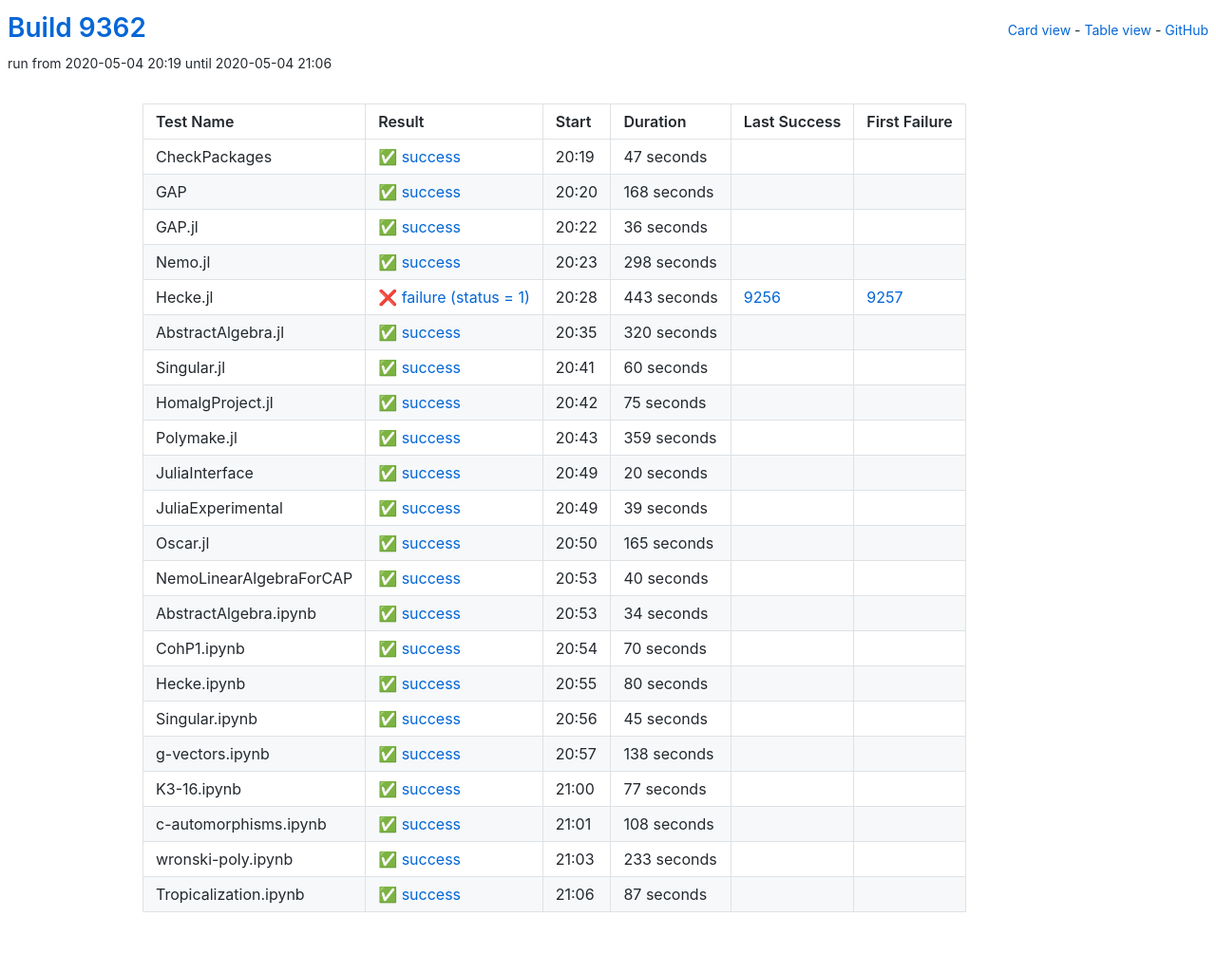
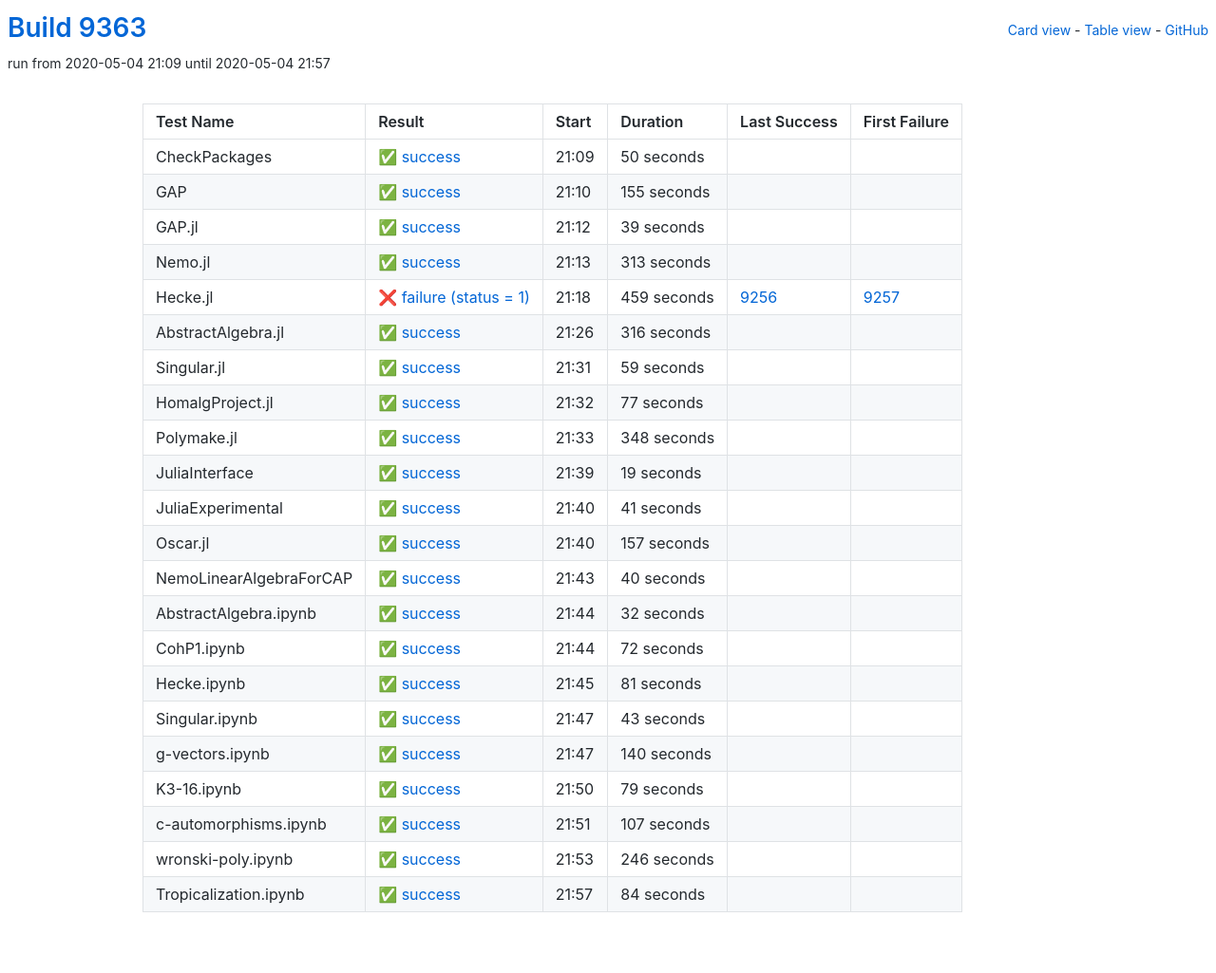
Before and after one commit to oscar-system/oscar-ci-status, a Jekyll site: the page built from table.html, in a window 1280 px wide. Shown: the whole page at 95% size. Built offline with Jekyll 4.4.1, drawn with Linux system fonts in a browser that asks for light colours.

Commit message:
Build 9363

```diff
--- a/_data/ci.yml
+++ b/_data/ci.yml
@@ -1,115 +1,27 @@
-build: 9362
-build_url: https://oscarci.mathematik.uni-kl.de/job/oscar/9362/
+build: 9363
+build_url: https://oscarci.mathematik.uni-kl.de/job/oscar/9363/
 job: oscar
 tests:
-- duration: 47
+- duration: 50
   exitcode: 0
   first_failure: false
   first_failure_url: null
   last_success: false
   last_success_url: null
-  log: https://oscarci.mathematik.uni-kl.de/job/oscar/9362/artifact/logs/build-9362/CheckPackages.log
+  log: https://oscarci.mathematik.uni-kl.de/job/oscar/9363/artifact/logs/build-9363/CheckPackages.log
   name: CheckPackages
-  start: 2020-05-04 20:19
+  start: 2020-05-04 21:09
   status: success
   success: true
-- duration: 168
+- duration: 155
   exitcode: 0
   first_failure: false
   first_failure_url: null
   last_success: false
   last_success_url: null
-  log: https://oscarci.mathematik.uni-kl.de/job/oscar/9362/artifact/logs/build-9362/GAP.log
+  log: https://oscarci.mathematik.uni-kl.de/job/oscar/9363/artifact/logs/build-9363/GAP.log
   name: GAP
-  start: 2020-05-04 20:20
-  status: success
-  success: true
-- duration: 36
-  exitcode: 0
-  first_failure: false
-  first_failure_url: null
-  last_success: false
-  last_success_url: null
-  log: https://oscarci.mathematik.uni-kl.de/job/oscar/9362/artifact/logs/build-9362/GAP.jl.log
-  name: GAP.jl
-  start: 2020-05-04 20:22
-  status: success
-  success: true
-- duration: 298
-  exitcode: 0
-  first_failure: false
-  first_failure_url: null
-  last_success: false
-  last_success_url: null
-  log: https://oscarci.mathematik.uni-kl.de/job/oscar/9362/artifact/logs/build-9362/Nemo.jl.log
-  name: Nemo.jl
-  start: 2020-05-04 20:23
-  status: success
-  success: true
-- duration: 443
-  exitcode: 1
-  first_failure: 9257
-  first_failure_url: https://oscarci.mathematik.uni-kl.de/job/oscar/9257/
-  last_success: 9256
-  last_success_url: https://oscarci.mathematik.uni-kl.de/job/oscar/9256/
-  log: https://oscarci.mathematik.uni-kl.de/job/oscar/9362/artifact/logs/build-9362/Hecke.jl.log
-  name: Hecke.jl
-  start: 2020-05-04 20:28
-  status: failure
-  success: false
-- duration: 320
-  exitcode: 0
-  first_failure: false
-  first_failure_url: null
-  last_success: false
-  last_success_url: null
-  log: https://oscarci.mathematik.uni-kl.de/job/oscar/9362/artifact/logs/build-9362/AbstractAlgebra.jl.log
-  name: AbstractAlgebra.jl
-  start: 2020-05-04 20:35
-  status: success
-  success: true
-- duration: 60
-  exitcode: 0
-  first_failure: false
-  first_failure_url: null
-  last_success: false
-  last_success_url: null
-  log: https://oscarci.mathematik.uni-kl.de/job/oscar/9362/artifact/logs/build-9362/Singular.jl.log
-  name: Singular.jl
-  start: 2020-05-04 20:41
-  status: success
-  success: true
-- duration: 75
-  exitcode: 0
-  first_failure: false
-  first_failure_url: null
-  last_success: false
-  last_success_url: null
-  log: https://oscarci.mathematik.uni-kl.de/job/oscar/9362/artifact/logs/build-9362/HomalgProject.jl.log
-  name: HomalgProject.jl
-  start: 2020-05-04 20:42
-  status: success
-  success: true
-- duration: 359
-  exitcode: 0
-  first_failure: false
-  first_failure_url: null
-  last_success: false
-  last_success_url: null
-  log: https://oscarci.mathematik.uni-kl.de/job/oscar/9362/artifact/logs/build-9362/Polymake.jl.log
-  name: Polymake.jl
-  start: 2020-05-04 20:43
-  status: success
-  success: true
-- duration: 20
-  exitcode: 0
-  first_failure: false
-  first_failure_url: null
-  last_success: false
-  last_success_url: null
-  log: https://oscarci.mathematik.uni-kl.de/job/oscar/9362/artifact/logs/build-9362/JuliaInterface.log
-  name: JuliaInterface
-  start: 2020-05-04 20:49
+  start: 2020-05-04 21:10
   status: success
   success: true
 - duration: 39
@@ -118,20 +30,108 @@ tests:
   first_failure_url: null
   last_success: false
   last_success_url: null
-  log: https://oscarci.mathematik.uni-kl.de/job/oscar/9362/artifact/logs/build-9362/JuliaExperimental.log
-  name: JuliaExperimental
-  start: 2020-05-04 20:49
+  log: https://oscarci.mathematik.uni-kl.de/job/oscar/9363/artifact/logs/build-9363/GAP.jl.log
+  name: GAP.jl
+  start: 2020-05-04 21:12
   status: success
   success: true
-- duration: 165
+- duration: 313
   exitcode: 0
   first_failure: false
   first_failure_url: null
   last_success: false
   last_success_url: null
-  log: https://oscarci.mathematik.uni-kl.de/job/oscar/9362/artifact/logs/build-9362/Oscar.jl.log
+  log: https://oscarci.mathematik.uni-kl.de/job/oscar/9363/artifact/logs/build-9363/Nemo.jl.log
+  name: Nemo.jl
+  start: 2020-05-04 21:13
+  status: success
+  success: true
+- duration: 459
+  exitcode: 1
+  first_failure: 9257
+  first_failure_url: https://oscarci.mathematik.uni-kl.de/job/oscar/9257/
+  last_success: 9256
+  last_success_url: https://oscarci.mathematik.uni-kl.de/job/oscar/9256/
+  log: https://oscarci.mathematik.uni-kl.de/job/oscar/9363/artifact/logs/build-9363/Hecke.jl.log
+  name: Hecke.jl
+  start: 2020-05-04 21:18
+  status: failure
+  success: false
+- duration: 316
+  exitcode: 0
+  first_failure: false
+  first_failure_url: null
+  last_success: false
+  last_success_url: null
+  log: https://oscarci.mathematik.uni-kl.de/job/oscar/9363/artifact/logs/build-9363/AbstractAlgebra.jl.log
+  name: AbstractAlgebra.jl
+  start: 2020-05-04 21:26
+  status: success
+  success: true
+- duration: 59
+  exitcode: 0
+  first_failure: false
+  first_failure_url: null
+  last_success: false
+  last_success_url: null
+  log: https://oscarci.mathematik.uni-kl.de/job/oscar/9363/artifact/logs/build-9363/Singular.jl.log
+  name: Singular.jl
+  start: 2020-05-04 21:31
+  status: success
+  success: true
+- duration: 77
+  exitcode: 0
+  first_failure: false
+  first_failure_url: null
+  last_success: false
+  last_success_url: null
+  log: https://oscarci.mathematik.uni-kl.de/job/oscar/9363/artifact/logs/build-9363/HomalgProject.jl.log
+  name: HomalgProject.jl
+  start: 2020-05-04 21:32
+  status: success
+  success: true
+- duration: 348
+  exitcode: 0
+  first_failure: false
+  first_failure_url: null
+  last_success: false
+  last_success_url: null
+  log: https://oscarci.mathematik.uni-kl.de/job/oscar/9363/artifact/logs/build-9363/Polymake.jl.log
+  name: Polymake.jl
+  start: 2020-05-04 21:33
+  status: success
+  success: true
+- duration: 19
+  exitcode: 0
+  first_failure: false
+  first_failure_url: null
+  last_success: false
+  last_success_url: null
+  log: https://oscarci.mathematik.uni-kl.de/job/oscar/9363/artifact/logs/build-9363/JuliaInterface.log
+  name: JuliaInterface
+  start: 2020-05-04 21:39
+  status: success
+  success: true
+- duration: 41
+  exitcode: 0
+  first_failure: false
+  first_failure_url: null
+  last_success: false
+  last_success_url: null
+  log: https://oscarci.mathematik.uni-kl.de/job/oscar/9363/artifact/logs/build-9363/JuliaExperimental.log
+  name: JuliaExperimental
+  start: 2020-05-04 21:40
+  status: success
+  success: true
+- duration: 157
+  exitcode: 0
+  first_failure: false
+  first_failure_url: null
+  last_success: false
+  last_success_url: null
+  log: https://oscarci.mathematik.uni-kl.de/job/oscar/9363/artifact/logs/build-9363/Oscar.jl.log
   name: Oscar.jl
-  start: 2020-05-04 20:50
+  start: 2020-05-04 21:40
   status: success
   success: true
 - duration: 40
@@ -140,107 +140,107 @@ tests:
   first_failure_url: null
   last_success: false
   last_success_url: null
-  log: https://oscarci.mathematik.uni-kl.de/job/oscar/9362/artifact/logs/build-9362/NemoLinearAlgebraForCAP.log
+  log: https://oscarci.mathematik.uni-kl.de/job/oscar/9363/artifact/logs/build-9363/NemoLinearAlgebraForCAP.log
   name: NemoLinearAlgebraForCAP
-  start: 2020-05-04 20:53
+  start: 2020-05-04 21:43
   status: success
   success: true
-- duration: 34
+- duration: 32
   exitcode: 0
   first_failure: false
   first_failure_url: null
   last_success: false
   last_success_url: null
-  log: https://oscarci.mathematik.uni-kl.de/job/oscar/9362/artifact/logs/build-9362/AbstractAlgebra.ipynb.log
+  log: https://oscarci.mathematik.uni-kl.de/job/oscar/9363/artifact/logs/build-9363/AbstractAlgebra.ipynb.log
   name: AbstractAlgebra.ipynb
-  start: 2020-05-04 20:53
+  start: 2020-05-04 21:44
   status: success
   success: true
-- duration: 70
+- duration: 72
   exitcode: 0
   first_failure: false
   first_failure_url: null
   last_success: false
   last_success_url: null
-  log: https://oscarci.mathematik.uni-kl.de/job/oscar/9362/artifact/logs/build-9362/CohP1.ipynb.log
+  log: https://oscarci.mathematik.uni-kl.de/job/oscar/9363/artifact/logs/build-9363/CohP1.ipynb.log
   name: CohP1.ipynb
-  start: 2020-05-04 20:54
+  start: 2020-05-04 21:44
   status: success
   success: true
-- duration: 80
+- duration: 81
   exitcode: 0
   first_failure: false
   first_failure_url: null
   last_success: false
   last_success_url: null
-  log: https://oscarci.mathematik.uni-kl.de/job/oscar/9362/artifact/logs/build-9362/Hecke.ipynb.log
+  log: https://oscarci.mathematik.uni-kl.de/job/oscar/9363/artifact/logs/build-9363/Hecke.ipynb.log
   name: Hecke.ipynb
-  start: 2020-05-04 20:55
+  start: 2020-05-04 21:45
   status: success
   success: true
-- duration: 45
+- duration: 43
   exitcode: 0
   first_failure: false
   first_failure_url: null
   last_success: false
   last_success_url: null
-  log: https://oscarci.mathematik.uni-kl.de/job/oscar/9362/artifact/logs/build-9362/Singular.ipynb.log
+  log: https://oscarci.mathematik.uni-kl.de/job/oscar/9363/artifact/logs/build-9363/Singular.ipynb.log
   name: Singular.ipynb
-  start: 2020-05-04 20:56
+  start: 2020-05-04 21:47
   status: success
   success: true
-- duration: 138
+- duration: 140
   exitcode: 0
   first_failure: false
   first_failure_url: null
   last_success: false
   last_success_url: null
-  log: https://oscarci.mathematik.uni-kl.de/job/oscar/9362/artifact/logs/build-9362/g-vectors.ipynb.log
+  log: https://oscarci.mathematik.uni-kl.de/job/oscar/9363/artifact/logs/build-9363/g-vectors.ipynb.log
   name: g-vectors.ipynb
-  start: 2020-05-04 20:57
+  start: 2020-05-04 21:47
   status: success
   success: true
-- duration: 77
+- duration: 79
   exitcode: 0
   first_failure: false
   first_failure_url: null
   last_success: false
   last_success_url: null
-  log: https://oscarci.mathematik.uni-kl.de/job/oscar/9362/artifact/logs/build-9362/K3-16.ipynb.log
+  log: https://oscarci.mathematik.uni-kl.de/job/oscar/9363/artifact/logs/build-9363/K3-16.ipynb.log
   name: K3-16.ipynb
-  start: 2020-05-04 21:00
+  start: 2020-05-04 21:50
   status: success
   success: true
-- duration: 108
+- duration: 107
   exitcode: 0
   first_failure: false
   first_failure_url: null
   last_success: false
   last_success_url: null
-  log: https://oscarci.mathematik.uni-kl.de/job/oscar/9362/artifact/logs/build-9362/c-automorphisms.ipynb.log
+  log: https://oscarci.mathematik.uni-kl.de/job/oscar/9363/artifact/logs/build-9363/c-automorphisms.ipynb.log
   name: c-automorphisms.ipynb
-  start: 2020-05-04 21:01
+  start: 2020-05-04 21:51
   status: success
   success: true
-- duration: 233
+- duration: 246
   exitcode: 0
   first_failure: false
   first_failure_url: null
   last_success: false
   last_success_url: null
-  log: https://oscarci.mathematik.uni-kl.de/job/oscar/9362/artifact/logs/build-9362/wronski-poly.ipynb.log
+  log: https://oscarci.mathematik.uni-kl.de/job/oscar/9363/artifact/logs/build-9363/wronski-poly.ipynb.log
   name: wronski-poly.ipynb
-  start: 2020-05-04 21:03
+  start: 2020-05-04 21:53
   status: success
   success: true
-- duration: 87
+- duration: 84
   exitcode: 0
   first_failure: false
   first_failure_url: null
   last_success: false
   last_success_url: null
-  log: https://oscarci.mathematik.uni-kl.de/job/oscar/9362/artifact/logs/build-9362/Tropicalization.ipynb.log
+  log: https://oscarci.mathematik.uni-kl.de/job/oscar/9363/artifact/logs/build-9363/Tropicalization.ipynb.log
   name: Tropicalization.ipynb
-  start: 2020-05-04 21:06
+  start: 2020-05-04 21:57
   status: success
   success: true
```
Also changed, not shown: README.md.
